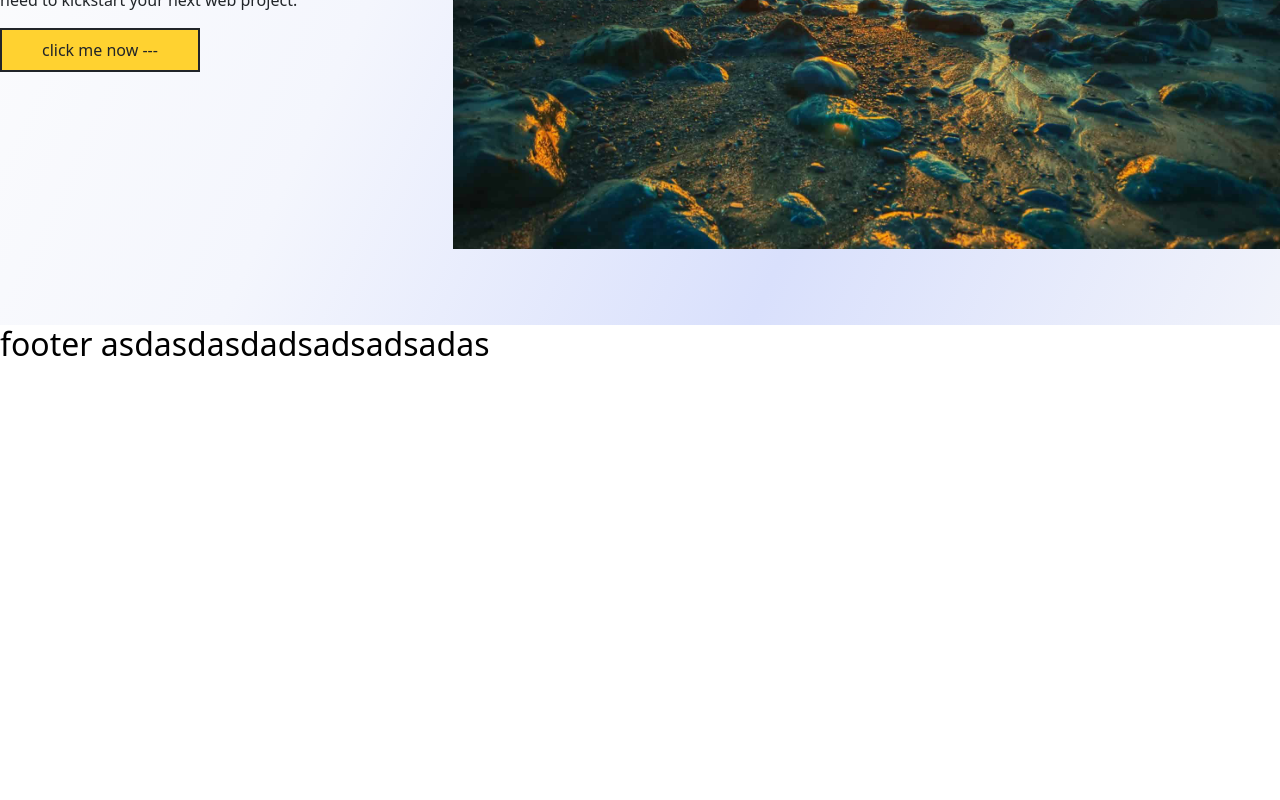
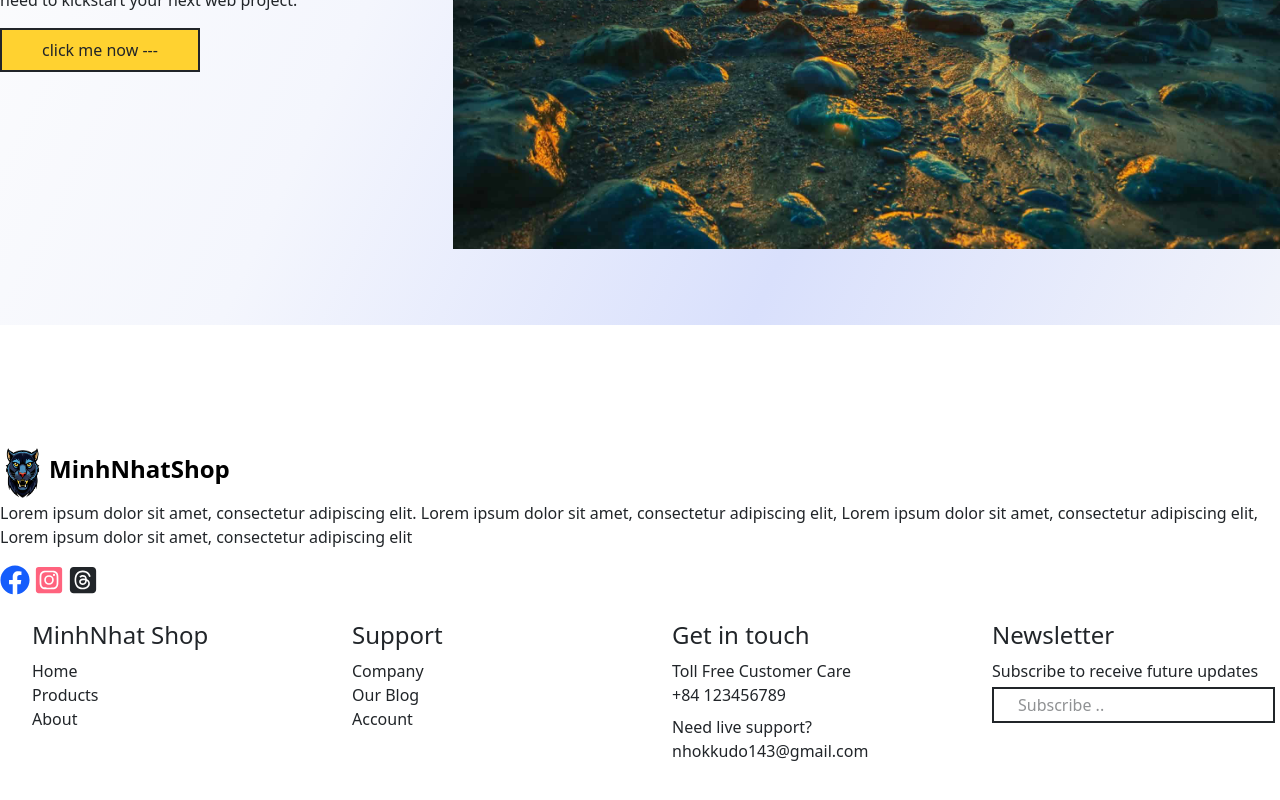
Before and after one commit to HenryNguyen123/nextjs-e-ecomme, a Next.js app: page / in a window 1280 px wide. Shown: the part 408-1208 px from the top of the page. Before the commit the page ends 800 px from the top, so only its background shows below. Built offline with nearby package versions, Linux system fonts and the light colour scheme; no server answers.

Commit message:
create dfooter

```diff
--- a/app/components/footer/Footer.component.tsx
+++ b/app/components/footer/Footer.component.tsx
@@ -1,10 +1,72 @@
+import Image from "next/image"
 import React from "react"
+import { FaFacebook } from "react-icons/fa";
+import { FaInstagramSquare } from "react-icons/fa";
+import { FaSquareThreads } from "react-icons/fa6";
+
 const Footer: React.FC = () => {
 
     return(
         <>
-            <div>
-                <h2 className="text-black">footer asdasdasdadsadsadsadas</h2>
+            <div className="w-full my-30 flex justify-center">
+                <div className="max-w-7xl min-w-7xl">
+                    <div className="">
+                        <div className="flex ">
+                            <Image
+                            src='/images/logo/website/logoIndex.png'
+                            alt="avatar"
+                            width={45}
+                            height={45}
+                            className='mr-1'
+                            />
+                            <p className="pt-2  text-2xl font-bold text-black dark:text-white no-underline!">
+                                MinhNhatShop
+                            </p>
+                        </div>
+                        <p>Lorem ipsum dolor sit amet, consectetur adipiscing elit. Lorem ipsum dolor sit amet, consectetur adipiscing elit, Lorem ipsum dolor sit amet, consectetur adipiscing elit, Lorem ipsum dolor sit amet, consectetur adipiscing elit</p>
+                        <div className="flex">
+                            <FaFacebook className="text-3xl text-blue-600"/>
+                            <FaInstagramSquare className="mx-1 text-3xl text-rose-400"/>
+                            <FaSquareThreads className="text-3xl"/>
+                        </div>
+                    </div>
+                    <div className="flex justify-between mt-4">
+                        <div className="w-full flex-1">
+                            <ul>
+                                <li className="text-bold text-2xl">MinhNhat Shop</li>
+                                <li className="mt-2">Home</li>
+                                <li>Products</li>
+                                <li>About</li>
+                            </ul>
+                        </div>
+                        <div className="flex-1">
+                            <ul>
+                                <li className="text-bold text-2xl">Support</li>
+                                <li className="mt-2">Company</li>
+                                <li>Our Blog</li>
+                                <li>Account</li>
+                            </ul>
+                        </div>
+                        <div className="flex-1">
+                            <ul>
+                                <li className="text-bold text-2xl">Get in touch</li>
+                                <li className="mt-2">Toll Free Customer Care</li>
+                                <li>+84 123456789</li>
+                                <li className="mt-2">Need live support?</li>
+                                <li>nhokkudo143@gmail.com</li>
+                            </ul>
+                        </div>
+                        <div className="flex-1">
+                            <ul>
+                                <li className="text-bold text-2xl">Newsletter</li>
+                                <li className="mt-2">Subscribe to receive future updates</li>
+                                <li>
+                                    <input type="text" placeholder="Subscribe .." className="mt-1 border-2 px-4 py-1 bd-10"/>
+                                </li>
+                            </ul>
+                        </div>
+                    </div>
+                </div>
             </div>
         </>
     )
```
